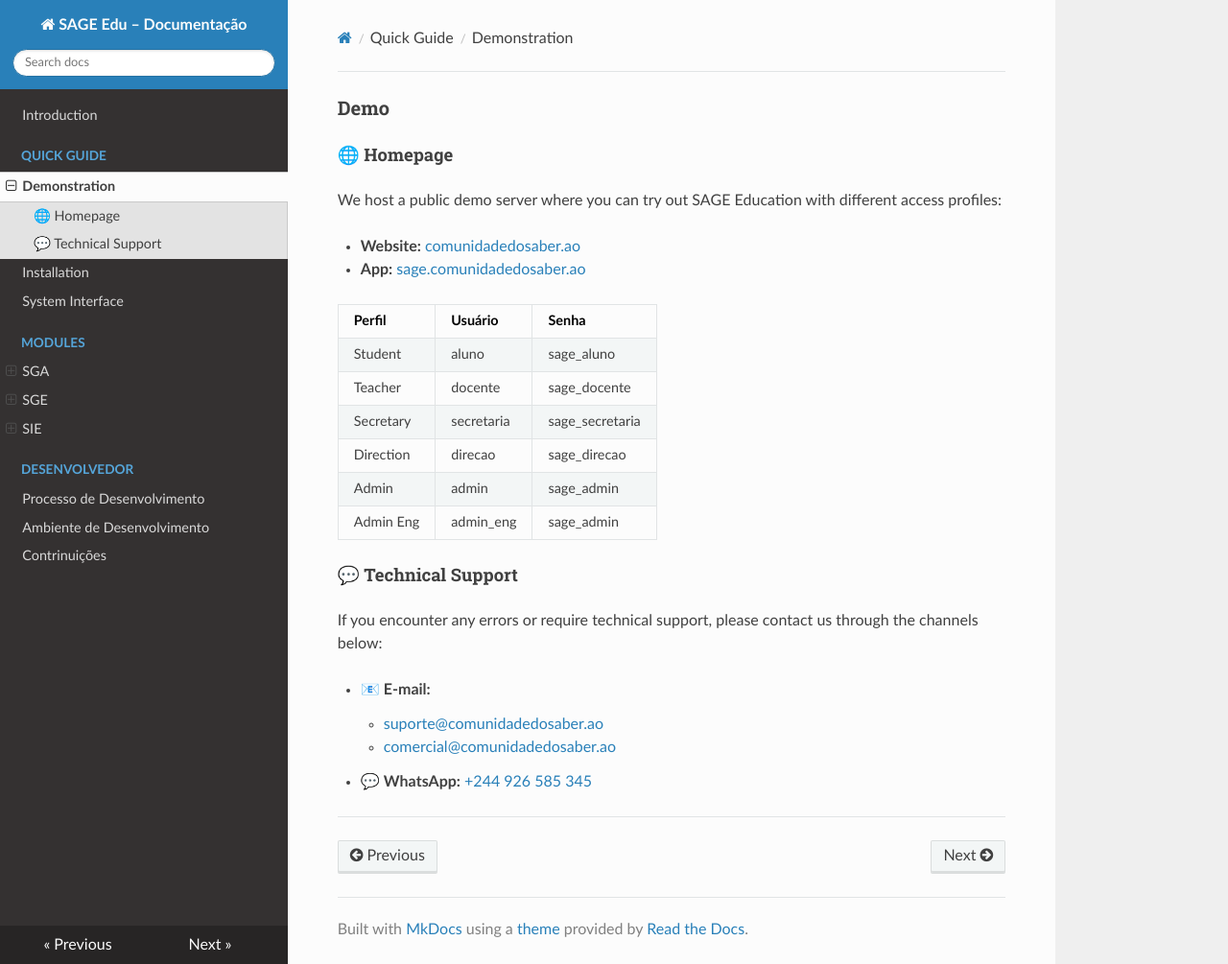
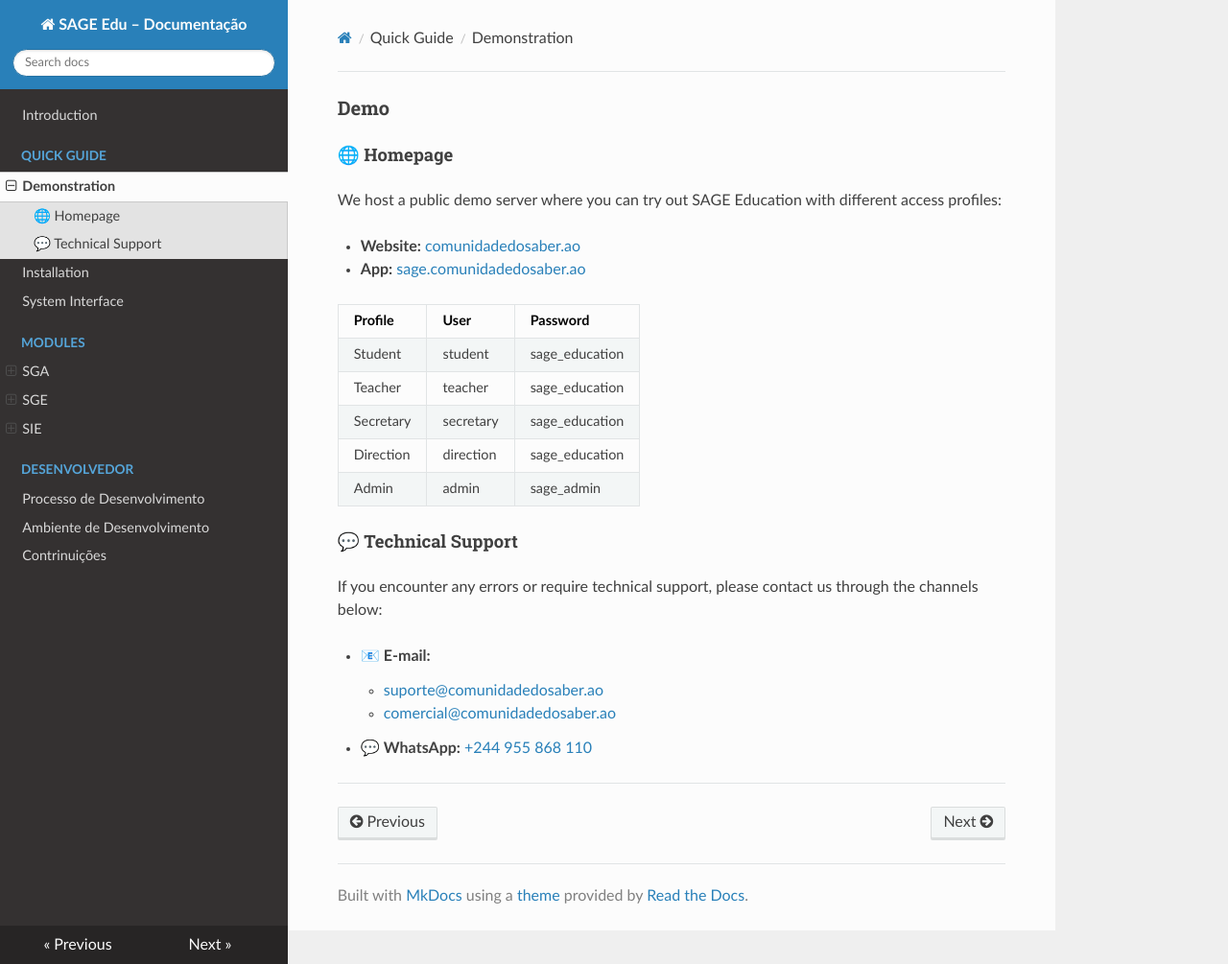
Before and after one commit to zacariasjuliano/sage-edu-docs, an MkDocs documentation site: the page built from docs/guia/demo.md, in a window 1280 px wide and 1005 px high. Shown: the whole window at 96% size. Built offline with MkDocs 1.6.1, drawn with Linux system fonts in a browser that asks for light colours; nearby versions of some CDN libraries.

Commit message:
Update GUIA

```diff
--- a/docs/guia/demo.md
+++ b/docs/guia/demo.md
@@ -8,14 +8,13 @@
 - **App:** [sage.comunidadedosaber.ao](https://sage.comunidadedosaber.ao)
 
 
-| Perfil     | Usuário    | Senha           |
-|------------|------------|-----------------|
-| Student    | aluno      | sage_aluno      |
-| Teacher    | docente    | sage_docente    |
-| Secretary  | secretaria | sage_secretaria |
-| Direction  | direcao    | sage_direcao    |
-| Admin      | admin      | sage_admin      |
-| Admin Eng  | admin_eng  | sage_admin      |
+| **Profile** | **User**     | **Password**    |
+|-------------|--------------|-----------------|
+| Student     | student      | sage_education  |
+| Teacher     | teacher      | sage_education  |
+| Secretary   | secretary    | sage_education  |
+| Direction   | direction    | sage_education  |
+| Admin       | admin        | sage_admin      |
 
 
 #### 💬 Technical Support
@@ -25,6 +24,6 @@
 - 📧 **E-mail:**
     -   [suporte@comunidadedosaber.ao](mailto:suporte@comunidadedosaber.ao)
     -   [comercial@comunidadedosaber.ao](mailto:comercial@comunidadedosaber.ao)
-- 💬 **WhatsApp:** [+244 926 585 345](https://wa.me/244926585345)
+- 💬 **WhatsApp:** [+244 955 868 110](https://wa.me/244926585345)
 
 ---
```
Also changed, not shown: docs/guia/contributing.md (+2 -0 lines), docs/guia/dev.md (+2 -0 lines), docs/guia/install.md (+5 -3 lines), docs/guia/intro.md (+11 -1 lines), docs/guia/relaese_process.md (+1 -1 lines).
